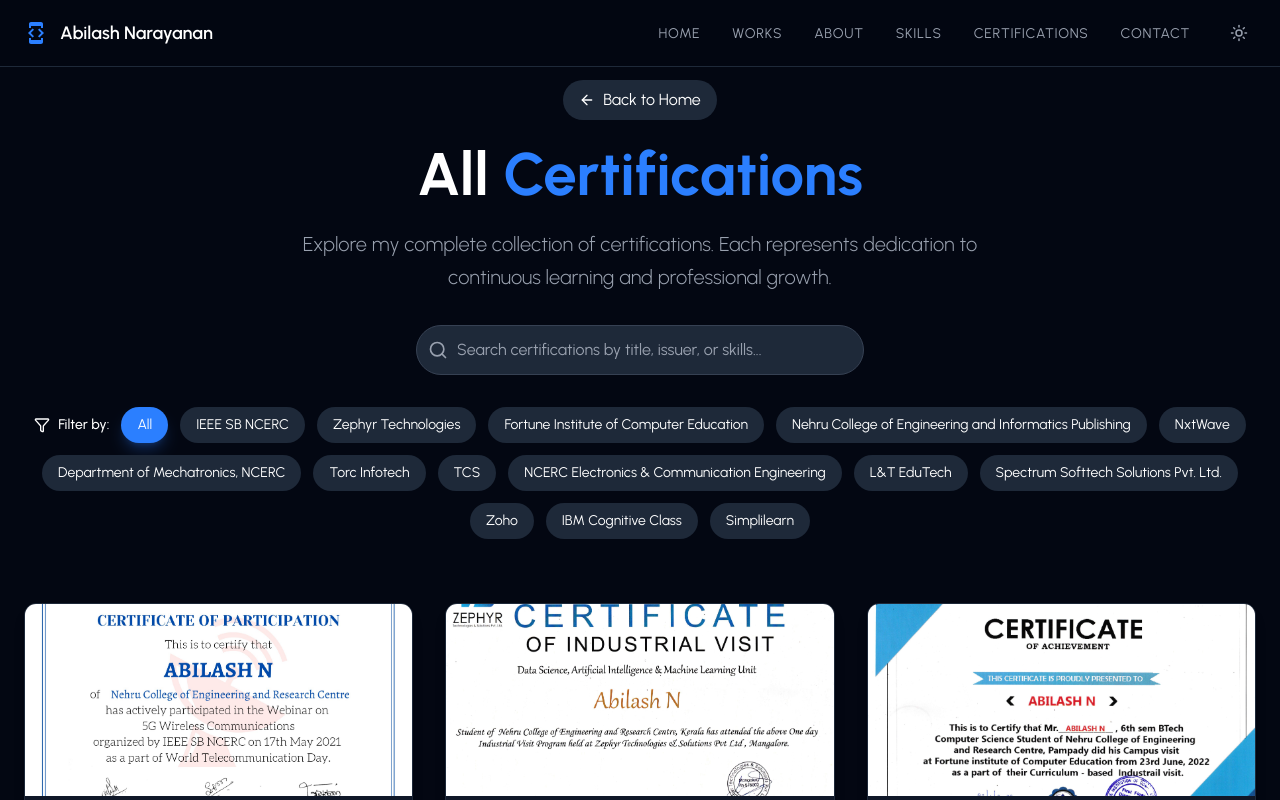
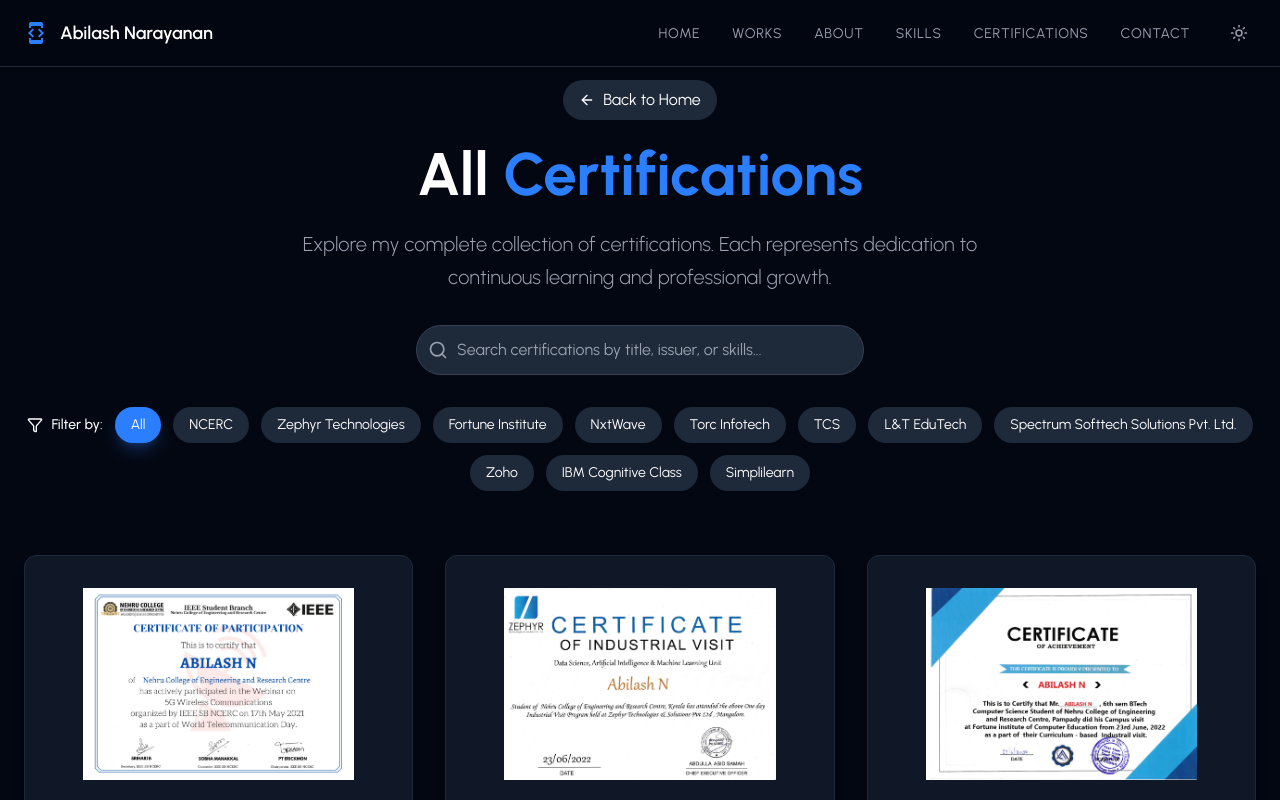
Before and after one commit to abilashhhh/react-portfolio, a React (Vite) app: page /certifications in a window 1280 px wide. Shown: the top 800 px of the page. Built offline with nearby package versions, Linux system fonts and the light colour scheme.

Commit message:
Certifcate cards updated

```diff
--- a/src/components/CertificationCard.jsx
+++ b/src/components/CertificationCard.jsx
@@ -1,8 +1,12 @@
-import React from "react";
+import { useEffect } from "react";
 import { motion } from "framer-motion";
 import { Award, ExternalLink } from "lucide-react";
 
 const CertificationCard = ({ certification, isDarkMode }) => {
+  useEffect(() => {
+    window.scrollTo(0, 0);
+  }, []);
+
   return (
     <motion.div
       whileHover={{ y: -5 }}
@@ -14,11 +18,11 @@
       }`}
     >
       {/* Certification Image */}
-      <div className="relative w-full h-48 overflow-hidden shrink-0">
+      <div className="relative w-full h-48 overflow-hidden shrink-0 mt-8">
         <img
           src={certification.image}
           alt={certification.title}
-          className="object-cover w-full h-full transition-transform duration-500 hover:scale-110"
+          className="object-contain w-full h-full transition-transform duration-500 hover:scale-110"
         />
         {/* Overlay on hover */}
         <div className="absolute inset-0 bg-black/0 hover:bg-black/20 transition-all duration-300" />
--- a/src/components/Sections/CertificationsPage.jsx
+++ b/src/components/Sections/CertificationsPage.jsx
@@ -24,10 +24,19 @@
 const CertificationsPage = () => {
   const { isDarkMode } = useTheme();
   const sectionRef = useRef(null);
-  const isInView = useInView(sectionRef, { once: true, margin: "-100px" });
+  const gridRef = useRef(null);
+  const statsRef = useRef(null);
+
+  const headerInView = useInView(sectionRef, { once: true, margin: "-50px" });
+  const gridInView = useInView(gridRef, { once: true, margin: "-50px" });
+  const statsInView = useInView(statsRef, { once: true, margin: "-50px" });
 
   const [selectedIssuer, setSelectedIssuer] = useState("All");
   const [searchQuery, setSearchQuery] = useState("");
+
+  useEffect(() => {
+    window.scrollTo(0, 0);
+  }, []);
 
   // Get unique issuers
   const issuers = useMemo(
@@ -86,10 +95,6 @@
     return { total, featured, issuersCount };
   }, []);
 
-  useEffect(() => {
-    window.scrollTo(0, 0);
-  }, []);
-
   const clearFilters = useCallback(() => {
     setSelectedIssuer("All");
     setSearchQuery("");
@@ -118,7 +123,7 @@
         <motion.header
           ref={sectionRef}
           initial="hidden"
-          animate={isInView ? "visible" : "hidden"}
+          animate={headerInView ? "visible" : "hidden"}
           variants={containerVariants}
           className="text-center mb-16"
         >
@@ -259,9 +264,10 @@
         {/* Certifications Grid */}
         {filteredCerts.length > 0 ? (
           <motion.section
+            ref={gridRef}
             className="grid md:grid-cols-2 lg:grid-cols-3 gap-8"
             initial="hidden"
-            animate={isInView ? "visible" : "hidden"}
+            animate={gridInView ? "visible" : "hidden"}
             variants={containerVariants}
             key={`${selectedIssuer}-${searchQuery}`}
           >
@@ -330,8 +336,9 @@
 
         {/* Stats - Always show total certification stats */}
         <motion.div
+          ref={statsRef}
           initial="hidden"
-          animate={isInView ? "visible" : "hidden"}
+          animate={statsInView ? "visible" : "hidden"}
           variants={containerVariants}
           className="text-center mt-20"
         >
--- a/src/components/Sections/CertificationsSection.jsx
+++ b/src/components/Sections/CertificationsSection.jsx
@@ -1,5 +1,5 @@
 import { motion, useInView } from "framer-motion";
-import { useRef } from "react";
+import { useRef , useEffect} from "react";
 import { ArrowUpRight } from "lucide-react";
 import { Link } from "react-router-dom";
 import { useTheme } from "../../context/ThemeContext";
@@ -23,6 +23,10 @@
   const featuredCertifications = CERTIFICATIONS.filter(
     (cert) => cert.featured
   ).slice(0, 6);
+
+  useEffect(() => {
+    window.scrollTo(0, 0);
+  }, []);
 
   return (
     <section
--- a/src/utils/data.js
+++ b/src/utils/data.js
@@ -1016,12 +1016,11 @@
 import CERT_IMG_14 from "../assets/certificates/gittraining.png";
 import CERT_IMG_15 from "../assets/certificates/typescript.png";
 
-
 export const CERTIFICATIONS = [
   {
     id: 1,
     title: "Webinar on 5G Wireless Communications",
-    issuer: "IEEE SB NCERC",
+    issuer: "NCERC",
     year: "2021",
     date: "May 17, 2021",
     certificateUrl: "#",
@@ -1073,7 +1072,7 @@
   {
     id: 3,
     title: "Campus Industrial Visit",
-    issuer: "Fortune Institute of Computer Education",
+    issuer: "Fortune Institute",
     year: "2022",
     date: "Jun 23, 2022",
     certificateUrl: "#",
@@ -1099,7 +1098,7 @@
   {
     id: 4,
     title: "Webinar on J-Gate Platform",
-    issuer: "Nehru College of Engineering and Informatics Publishing",
+    issuer: "NCERC",
     year: "2021",
     date: "Apr 27, 2021",
     certificateUrl: "#",
@@ -1155,7 +1154,7 @@
   {
     id: 6,
     title: "National Workshop on IoT, Cloud Technologies and AI",
-    issuer: "Department of Mechatronics, NCERC",
+    issuer: "NCERC",
     year: "2020",
     date: "Nov 25, 2020",
     certificateUrl: "#",
@@ -1235,7 +1234,7 @@
   {
     id: 9,
     title: "Webinar on Electrical Power Generation in Kerala",
-    issuer: "NCERC Electronics & Communication Engineering",
+    issuer: "NCERC",
     year: "2020",
     date: "Oct 31, 2020",
     certificateUrl: "#",
```
